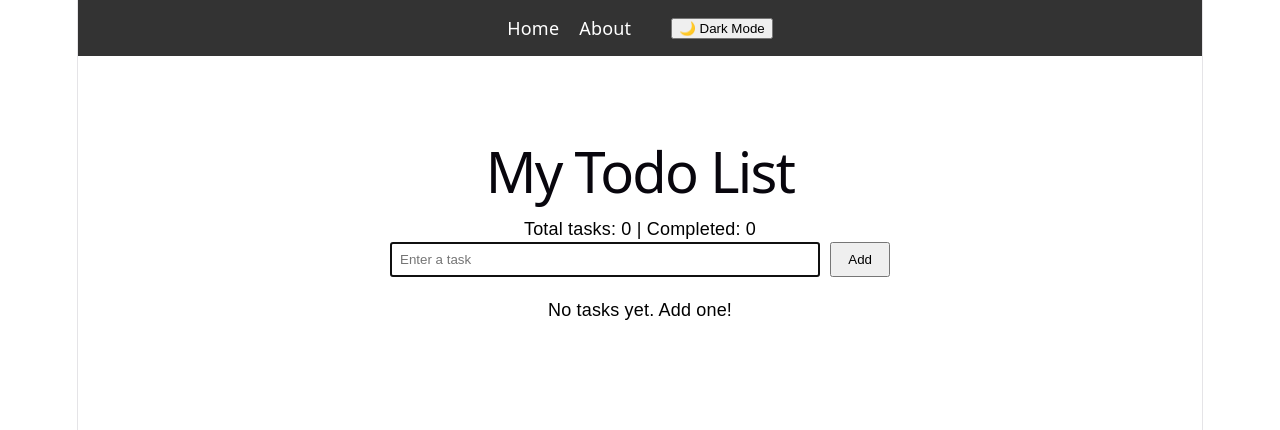
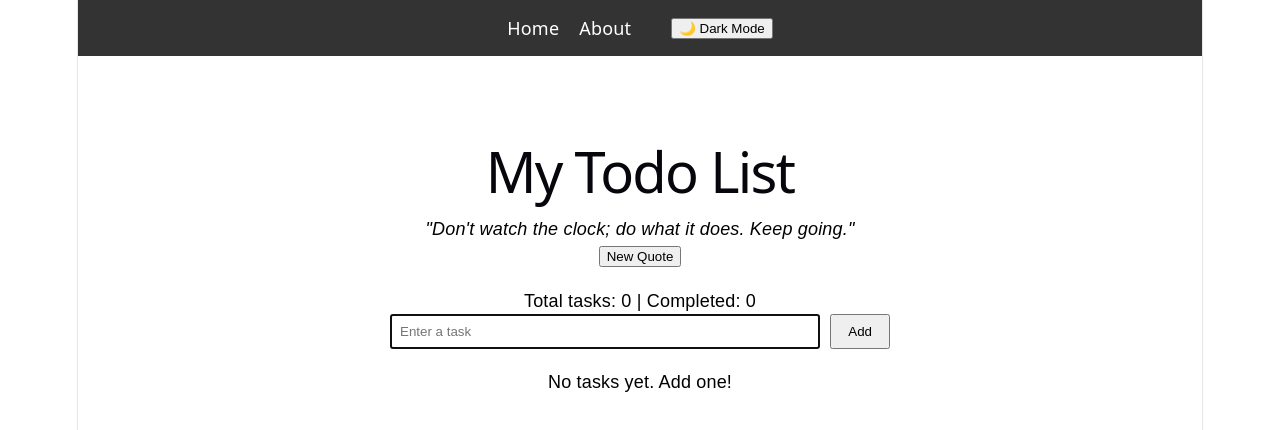
Before and after one commit to tishuprajapati453/FSD-Todo-App, a React (Vite) app: page / in a window 1280 px wide. Shown: the top 430 px of the page. Built offline with nearby package versions, Linux system fonts and the light colour scheme.

Commit message:
Node.js Fundamentals and API Integration - Backend Server and Quote Feature

```diff
--- /dev/null
+++ b/src/Quote.jsx
@@ -0,0 +1,34 @@
+import { useState, useEffect } from 'react';
+
+const quotes = [
+  "The best way to get started is to quit talking and begin doing.",
+  "Success is not final, failure is not fatal: it is the courage to continue that counts.",
+  "Believe you can and you're halfway there.",
+  "Don't watch the clock; do what it does. Keep going.",
+  "The future belongs to those who believe in the beauty of their dreams.",
+  "It always seems impossible until it's done.",
+  "Hardships often prepare ordinary people for an extraordinary destiny.",
+  "The only way to do great work is to love what you do.",
+];
+
+function Quote() {
+  const [quote, setQuote] = useState(quotes[0]);
+
+  const fetchQuote = () => {
+    const randomIndex = Math.floor(Math.random() * quotes.length);
+    setQuote(quotes[randomIndex]);
+  };
+
+  useEffect(() => {
+    fetchQuote();
+  }, []);
+
+  return (
+    <div style={{ textAlign: 'center', margin: '20px 0', fontStyle: 'italic' }}>
+      <p>"{quote}"</p>
+      <button onClick={fetchQuote}>New Quote</button>
+    </div>
+  );
+}
+
+export default Quote;
--- a/src/TodoApp.jsx
+++ b/src/TodoApp.jsx
@@ -3,6 +3,7 @@ import { useState, useEffect, useRef, useMemo } from 'react';
 import TaskForm from './TaskForm';
 import TaskList from './TaskList';
 import { useTheme } from './ThemeContext';
+import Quote from './Quote';
 
 function TodoApp() {
   const [todos, setTodos] = useState([]);
@@ -73,6 +74,7 @@ function TodoApp() {
       }}
     >
       <h1>My Todo List</h1>
+      <Quote />
       <p>
         Total tasks: {todos.length} | Completed: {completedCount}
       </p>
```
